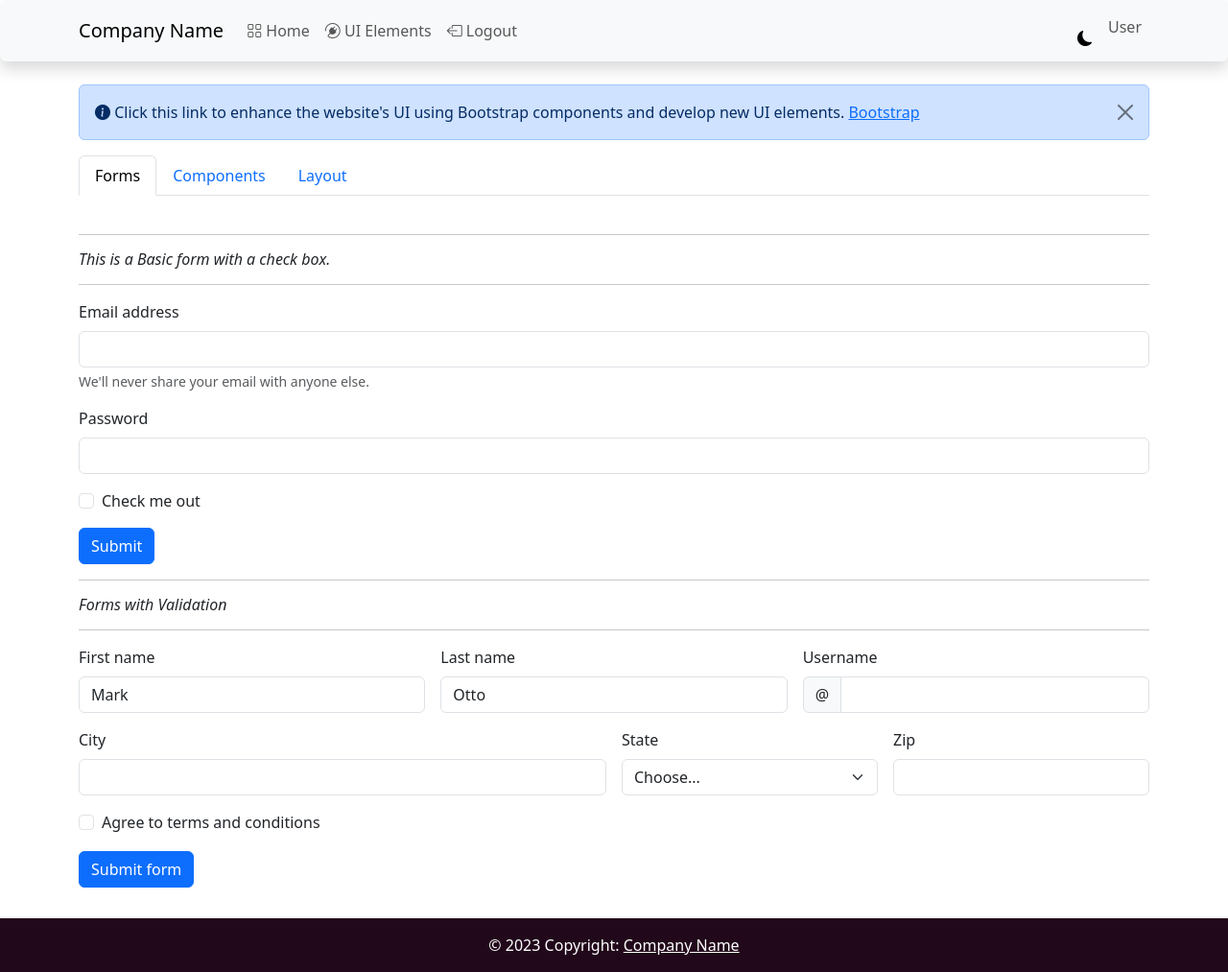
After one commit to tamaraiselvan/Base-Django-Project-Setup, a Django app: page /ui-elements/ in a window 1280 px wide. The commit adds this page. Shown: the whole page at 96% size. Run offline with Django 4.2, Linux system fonts and the light colour scheme; some libraries are stand-ins or nearby versions.

Commit message:
Minor UI changes.
This update contains Minor UI changes representing bootstrap.

```diff
--- a/Base_Master/urls.py
+++ b/Base_Master/urls.py
@@ -11,6 +11,7 @@ urlpatterns = [
     path('home', views.home, name="home"),
     path('register/', views.signup_view, name="sign_up"),
     path('profile/', views.profile, name="profile"),
+    path('ui-elements/', views.ui_elements, name="ui_elements"),
     path('update/', views.profile_update, name="update"),
     path('disable/<str:id>/', views.disable_user, name="disable_user"),
     path('theme', views.theme, name="theme"),
--- a/firstapp/views.py
+++ b/firstapp/views.py
@@ -115,3 +115,6 @@ def theme(request):
             user4.save()
 
     return HttpResponseRedirect(request.META.get('HTTP_REFERER', '/'))
+
+def ui_elements(request):
+    return render(request, 'UI/ui_elements.html')
--- /dev/null
+++ b/templates/UI/ui_elements.html
@@ -0,0 +1,116 @@
+{% extends 'base.html' %}
+{% load static %}
+{% block pagetitle %}UI Elements{% endblock %}
+{% block content %}
+<div class="alert alert-primary d-flex align-items-center alert-dismissible fade show" role="alert">
+  <i class="bi bi-info-circle-fill"></i>
+  <div>
+    &nbsp;Click this link to enhance the website's UI using Bootstrap components and develop new UI elements. <a href="https://getbootstrap.com/" target="_blank">Bootstrap</a>
+  </div>
+  <button type="button" class="btn-close" data-bs-dismiss="alert" aria-label="Close"></button>
+</div>
+<ul class="nav nav-tabs" id="myTab" role="tablist">
+  <li class="nav-item" role="presentation">
+    <button class="nav-link active" id="form-tab" data-bs-toggle="tab" data-bs-target="#form-tab-pane" type="button" role="tab" aria-controls="form-tab-pane" aria-selected="true">Forms</button>
+  </li>
+  <li class="nav-item" role="presentation">
+    <button class="nav-link" id="component-tab" data-bs-toggle="tab" data-bs-target="#components-tab-pane" type="button" role="tab" aria-controls="components-tab-pane" aria-selected="false">Components</button>
+  </li>
+  <li class="nav-item" role="presentation">
+    <button class="nav-link" id="contact-tab" data-bs-toggle="tab" data-bs-target="#layout-tab-pane" type="button" role="tab" aria-controls="layout-tab-pane" aria-selected="false">Layout</button>
+  </li>
+</ul>
+<div class="tab-content" id="myTabContent">
+  <div class="tab-pane fade show active" id="form-tab-pane" role="tabpanel" aria-labelledby="home-tab" tabindex="0">
+    <br>
+    <form>
+      <hr>
+      <h6><i>This is a Basic form with a check box.</i></h6>
+      <hr>
+      <div class="mb-3">
+        <label for="exampleInputEmail1" class="form-label">Email address</label>
+        <input type="email" class="form-control" id="exampleInputEmail1" aria-describedby="emailHelp">
+        <div id="emailHelp" class="form-text">We'll never share your email with anyone else.</div>
+      </div>
+      <div class="mb-3">
+        <label for="exampleInputPassword1" class="form-label">Password</label>
+        <input type="password" class="form-control" id="exampleInputPassword1">
+      </div>
+      <div class="mb-3 form-check">
+        <input type="checkbox" class="form-check-input" id="exampleCheck1">
+        <label class="form-check-label" for="exampleCheck1">Check me out</label>
+      </div>
+      <button type="submit" class="btn btn-primary">Submit</button>
+    </form>
+    <hr>
+    <h6><i>Forms with Validation</i></h6>
+    <hr>
+    <form class="row g-3 needs-validation" novalidate>
+      <div class="col-md-4">
+        <label for="validationCustom01" class="form-label">First name</label>
+        <input type="text" class="form-control" id="validationCustom01" value="Mark" required>
+        <div class="valid-feedback">
+          Looks good!
+        </div>
+      </div>
+      <div class="col-md-4">
+        <label for="validationCustom02" class="form-label">Last name</label>
+        <input type="text" class="form-control" id="validationCustom02" value="Otto" required>
+        <div class="valid-feedback">
+          Looks good!
+        </div>
+      </div>
+      <div class="col-md-4">
+        <label for="validationCustomUsername" class="form-label">Username</label>
+        <div class="input-group has-validation">
+          <span class="input-group-text" id="inputGroupPrepend">@</span>
+          <input type="text" class="form-control" id="validationCustomUsername" aria-describedby="inputGroupPrepend" required>
+          <div class="invalid-feedback">
+            Please choose a username.
+          </div>
+        </div>
+      </div>
+      <div class="col-md-6">
+        <label for="validationCustom03" class="form-label">City</label>
+        <input type="text" class="form-control" id="validationCustom03" required>
+        <div class="invalid-feedback">
+          Please provide a valid city.
+        </div>
+      </div>
+      <div class="col-md-3">
+        <label for="validationCustom04" class="form-label">State</label>
+        <select class="form-select" id="validationCustom04" required>
+          <option selected disabled value="">Choose...</option>
+          <option>...</option>
+        </select>
+        <div class="invalid-feedback">
+          Please select a valid state.
+        </div>
+      </div>
+      <div class="col-md-3">
+        <label for="validationCustom05" class="form-label">Zip</label>
+        <input type="text" class="form-control" id="validationCustom05" required>
+        <div class="invalid-feedback">
+          Please provide a valid zip.
+        </div>
+      </div>
+      <div class="col-12">
+        <div class="form-check">
+          <input class="form-check-input" type="checkbox" value="" id="invalidCheck" required>
+          <label class="form-check-label" for="invalidCheck">
+            Agree to terms and conditions
+          </label>
+          <div class="invalid-feedback">
+            You must agree before submitting.
+          </div>
+        </div>
+      </div>
+      <div class="col-12">
+        <button class="btn btn-primary" type="submit">Submit form</button>
+      </div>
+    </form>
+  </div>
+  <div class="tab-pane fade" id="components-tab-pane" role="tabpanel" aria-labelledby="profile-tab" tabindex="0">Demostration of tab list</div>
+  <div class="tab-pane fade" id="layout-tab-pane" role="tabpanel" aria-labelledby="contact-tab" tabindex="0">Demostration of tab list</div>
+</div>
+{% endblock %}
--- a/templates/base.html
+++ b/templates/base.html
@@ -32,10 +32,7 @@
           </li>
           {% endif %}
           <li class="nav-item">
-            <a class="nav-link" href="#"><i class="bi bi-list-task"></i> Tasks</a>
-          </li>
-          <li class="nav-item">
-            <a class="nav-link" href="#"><i class="bi bi-file-earmark-break"></i> Reports</a>
+            <a class="nav-link" href="{% url 'ui_elements' %}"><i class="bi bi-plugin"></i> UI Elements</a>
           </li>
           <li class="nav-item">
             <a class="nav-link" href="{% url 'logout' %}"><i class="bi bi-box-arrow-left"></i> Logout</a>
```
